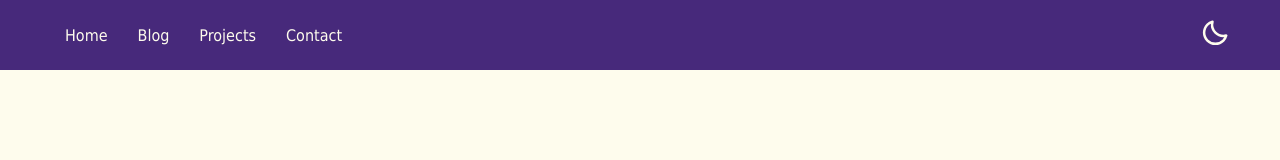
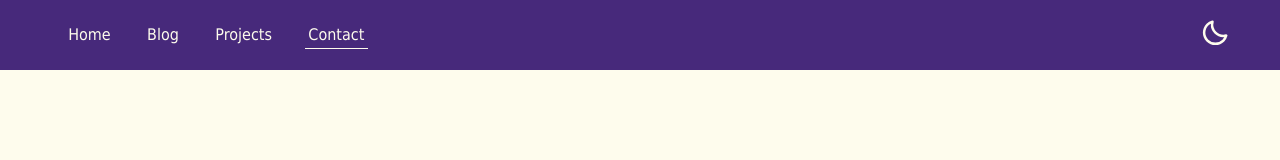
Before and after one commit to lowsound42/homepage, a Next.js app: page /contact in a window 1280 px wide. Shown: the top 160 px of the page. Built offline with nearby package versions, Linux system fonts and the light colour scheme.

Commit message:
active link styling applied

```diff
--- a/components/Navbar.tsx
+++ b/components/Navbar.tsx
@@ -4,9 +4,17 @@ import { useEffect, useState } from 'react';
 import { ThemeProvider } from 'styled-components';
 import { lightTheme, darkTheme, GlobalStyles } from '../styles/ThemeConfig';
 import { BiMoon, BiSun } from 'react-icons/bi';
+import { useRouter } from 'next/router';
 
+const menu = [
+    { title: 'Home', path: '/' },
+    { title: 'Blog', path: '/blog' },
+    { title: 'Projects', path: '/projects' },
+    { title: 'Contact', path: '/contact' }
+];
 import { device } from '../styles/mediaQueryHelpers';
 const Navbar = () => {
+    const router = useRouter();
     const [theme, setTheme] = useState<string>('light');
     const toggleTheme = () => {
         theme == 'light' ? setTheme('dark') : setTheme('light');
@@ -26,18 +34,23 @@ const Navbar = () => {
             <GlobalStyles />
             <NavContainer className=".navContainer">
                 <NavUList>
-                    <NavLink>
-                        <Link href="/">Home</Link>
-                    </NavLink>
-                    <NavLink>
-                        <Link href="/blog">Blog</Link>
-                    </NavLink>
-                    <NavLink>
-                        <Link href="/projects">Projects</Link>
-                    </NavLink>
-                    <NavLink>
-                        <Link href="/contact">Contact</Link>
-                    </NavLink>
+                    {menu.map((item, index) => {
+                        return (
+                            <NavLink key={index}>
+                                <Link href={item.path}>
+                                    <a
+                                        className={`cursor-pointer ${
+                                            router.pathname === item.path
+                                                ? 'activeLink navlink'
+                                                : 'inactiveLink navlink'
+                                        }`}
+                                    >
+                                        {item.title}
+                                    </a>
+                                </Link>
+                            </NavLink>
+                        );
+                    })}
                 </NavUList>
                 <NavToggle onClick={toggleTheme}>
                     {theme === 'dark' ? (
--- a/styles/ThemeConfig.js
+++ b/styles/ThemeConfig.js
@@ -124,4 +124,16 @@ export const GlobalStyles = createGlobalStyle`
       }
     }
 
+    .activeLink {
+      border-bottom: 1px solid ${({ theme }) => theme.navText};
+    }
+
+    .inactiveLink:hover{
+      background-color:  ${({ theme }) => theme.navText};
+      color: ${({ theme }) => theme.background};
+    }
+
+    .navlink{
+      padding: 0.2rem 0.2rem
+    }
 `;
```
Also changed, not shown: components/ActiveLink.tsx (added, +18 -0 lines).
